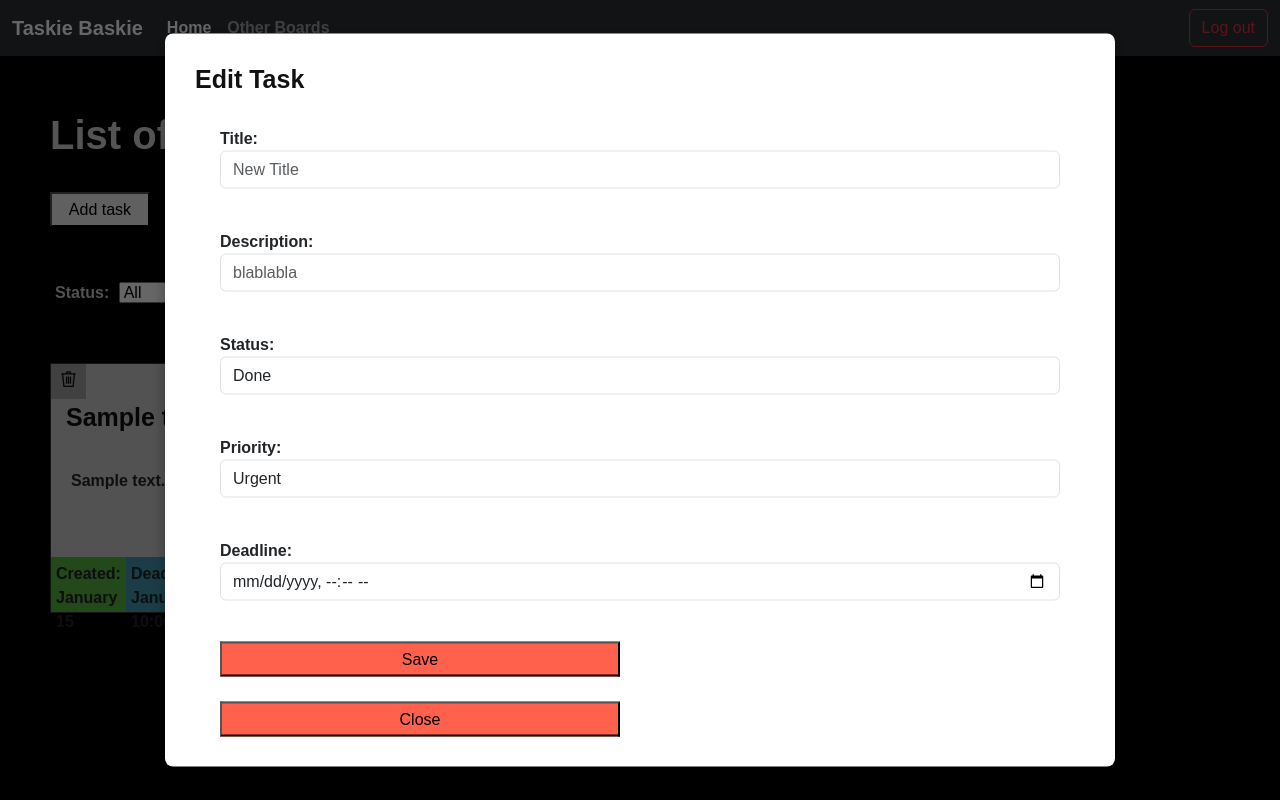
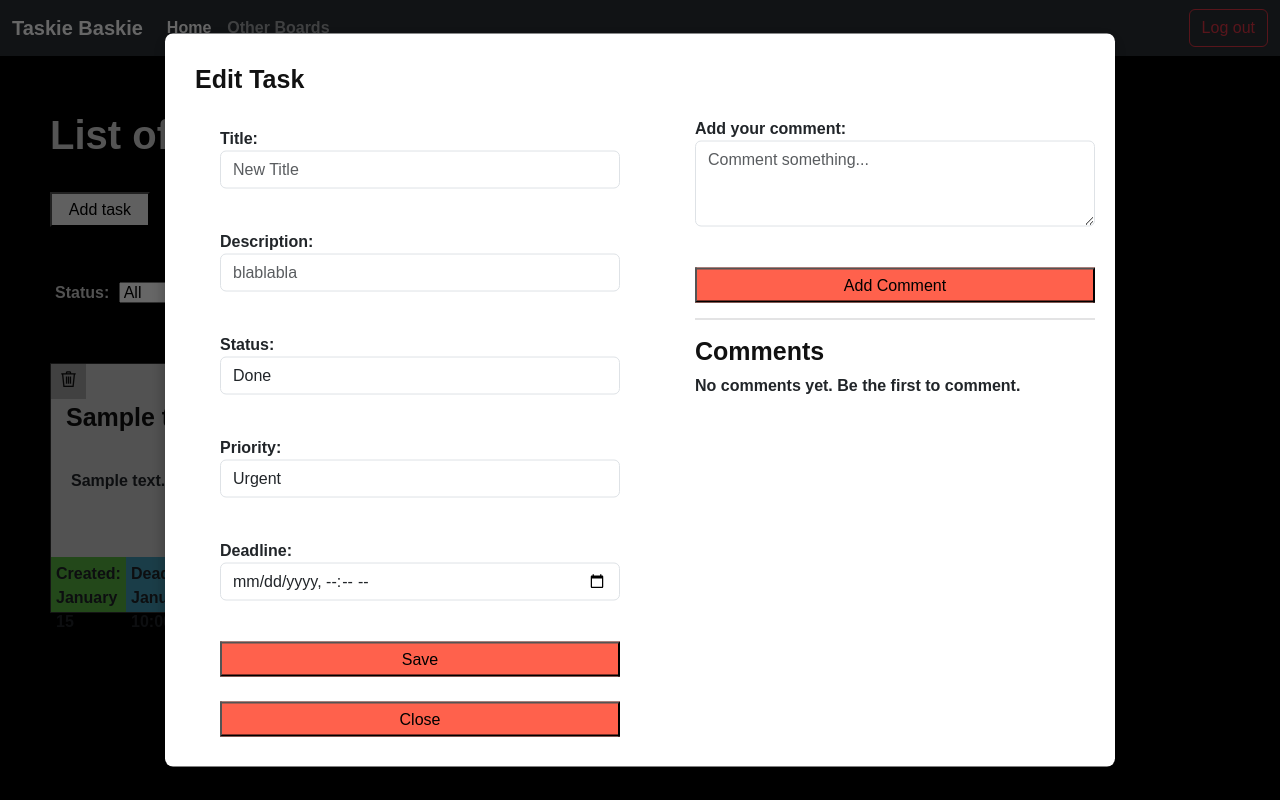
Before and after one commit to dasha2020/task_trekking, a Django app: page /add_task/ in a window 1280 px wide. Run offline with Django 5.2, Linux system fonts and the light colour scheme; a user stored in the database is signed in; tables that the repository leaves empty hold one stand-in row (values such as "Sample post").

Commit message:
Add display comments for the author of the task

```diff
--- a/trekking_app/templates/home.html
+++ b/trekking_app/templates/home.html
@@ -147,6 +147,7 @@
     <div id="overlay1" style="display: block;"></div>
     <div id="detailed_task_dialog" style="display: block;">
         <h2>Edit Task</h2>
+        <div class="horizontal_comments">
         <form method="post" novalidate>
             {% csrf_token %}
             <div class="vertical_form">
@@ -198,6 +199,72 @@
             </div>
         </form>
 
+        <div class="comments_div">
+            <form method="post" class="comment" novalidate>
+                {% csrf_token %}
+                <div class="mb-3">
+
+                    {{ comment.text.label_tag }}
+                    {{ comment.text }}
+
+                    {% if comment.text.errors %}
+                        <div class="text-danger">{{ comment.text.errors }}</div>
+                    {% endif %}
+                </div>
+                <button type="submit" name="comment_added" class="add_btn">Add Comment</button>
+            </form>
+            <hr>
+            <h2>Comments</h2>
+            {% if comments != "No comments" %}
+            <div class="comments">
+            {% for comment in comments %}
+                    <div class="horizontal1">
+                    <div>
+
+                    <div class="horizontal_date_name"><b>{{ comment.user.username }}</b>
+                    {% if comment.id in task_author %}
+                    <p>Author</p>
+                    {% endif %}
+                    <p>{{ comment.date }}</p></div>
+                    <p>{{ comment.text }}</p>
+
+
+                    </div>
+                    {% if user.id == comment.user.id %}
+                    <div class="buttons_group">
+                        <button type="button" onclick="open_edit_form('{{ comment.id }}')">Edit</button>
+                        <button type="button" onclick="open_delete_form('{{ comment.id }}')">Delete</button>
+                    </div>
+                    {% endif %}
+                    </div>
+                    <form method="post" id="edit_form_{{ comment.id }}" style="display: none;">
+                        {% csrf_token %}
+                        <input type="hidden" name="id" value="{{ comment.id }}">
+                        <textarea name="text">{{ comment.text }}</textarea>
+                        <button type="submit" name="edit">Save</button>
+                        <button type="button" onclick="close_edit_form('{{ comment.id }}')">Close</button>
+                    </form>
+
+                    <form method="post" id="delete_form_{{ comment.id }}" style="display:none;">
+                        {% csrf_token %}
+                        <input type="hidden" name="id" value="{{ comment.id }}">
+                        <button type="submit" name="delete">Delete</button>
+                        <button type="button" onclick="close_delete_form('{{ comment.id }}')">Close</button>
+                    </form>
+
+
+
+
+
+            {% endfor %}
+            </div>
+            {% endif %}
+            {% if comments == "No comments" %}
+                <p>No comments yet. Be the first to comment.</p>
+            {% endif %}
+            </div>
+            </div>
+
     </div>
     {% endif %}
 
--- a/trekking_app/views.py
+++ b/trekking_app/views.py
@@ -46,14 +46,23 @@ class TaskFormView(LoginRequiredMixin, FormView):
         #context = self.get_context_data(tasks=tasks, popup=True)
         view_name = request.resolver_match.view_name
 
+        tasks = Task.objects.filter(user_id=self.user.id)
+        view_name = request.resolver_match.view_name
+        comment = CommentForm()
+        comments = Comment.objects.filter(task=self.task)
+
+        if not comments:
+            comments = "No comments"
+
         if self.task and view_name == 'edit_task':
             form = TaskForm(initial=self.get_initial())
-            context = self.get_context_data(task=self.task, tasks=tasks, form=form, popup=True)
+            context = self.get_context_data(task=self.task, tasks=tasks, form=form, popup=True, comments=comments, comment=comment)
         elif self.task and view_name == 'delete_task':
             context = self.get_context_data(tasks=tasks, popup_delete=True)
         elif view_name == 'add_task':
             form = TaskForm()
-            context = self.get_context_data(task=self.task, tasks=tasks, form=form, popup=True)
+            comments = "No comments"
+            context = self.get_context_data(task=self.task, tasks=tasks, form=form, popup=True, comments=comments, comment=comment)
         else:
             context = self.get_context_data(tasks=tasks)
 
@@ -76,6 +85,18 @@ class TaskFormView(LoginRequiredMixin, FormView):
             self.action = "edit"
         if 'add' in request.POST:
             self.action = "add"
+
+        id = request.POST.get("id")
+        if self.task and 'comment_added' in request.POST:
+            comment = CommentForm(request.POST)
+            user = request.user
+            if comment.is_valid():
+                Comment.objects.create(
+                    text=comment.cleaned_data['text'],
+                    user=user,
+                    task=self.task
+                )
+                return redirect('edit_task', task_id = self.task_id)
 
         return super().post(request, *args, **kwargs)
 
@@ -142,13 +163,14 @@ class ViewTaskBoard(LoginRequiredMixin, FormView):
         if self.task and view_name == 'detailed_task':
             form = TaskForm(initial=self.get_initial())
             task_author = []
-            for c in comments:
-                if c.user == self.user:
-                    task_author.append(c.id)
+            if comments != "No comments":
+                for c in comments:
+                    if c.user == self.user:
+                        task_author.append(c.id)
 
-            context = self.get_context_data(task=self.task, tasks=tasks, form=form, popup=True, username=self.user.username, user_id=self.user.id, comment=comment, comments=comments, task_author=task_author)
+            context = self.get_context_data(task=self.task, tasks=tasks, form=form, popup=True, username=self.user.username, user_id=self.user.id, comment=comment, comments=comments, task_author=task_author, user=self.request.user)
         else:
-            context = self.get_context_data(tasks=tasks, form=form, popup=True, username=self.user.username, user_id=self.user.id, comment=comment)
+            context = self.get_context_data(tasks=tasks, form=form, popup=True, username=self.user.username, user_id=self.user.id, comment=comment, user=self.request.user)
 
 
         context["css_file"] = 'styles.css'
@@ -176,7 +198,7 @@ class ViewTaskBoard(LoginRequiredMixin, FormView):
                     comment.save()
             except Comment.DoesNotExist:
                 pass
-                return redirect('detailed_task', task_id=self.task_id)
+            return redirect('detailed_task', task_id=self.task_id)
 
         elif 'delete' in request.POST and id:
             comment = Comment.objects.get(id=id, user=request.user)
```
Also changed, not shown: trekking_app/templates/another_user_board.html (+18 -15 lines).
